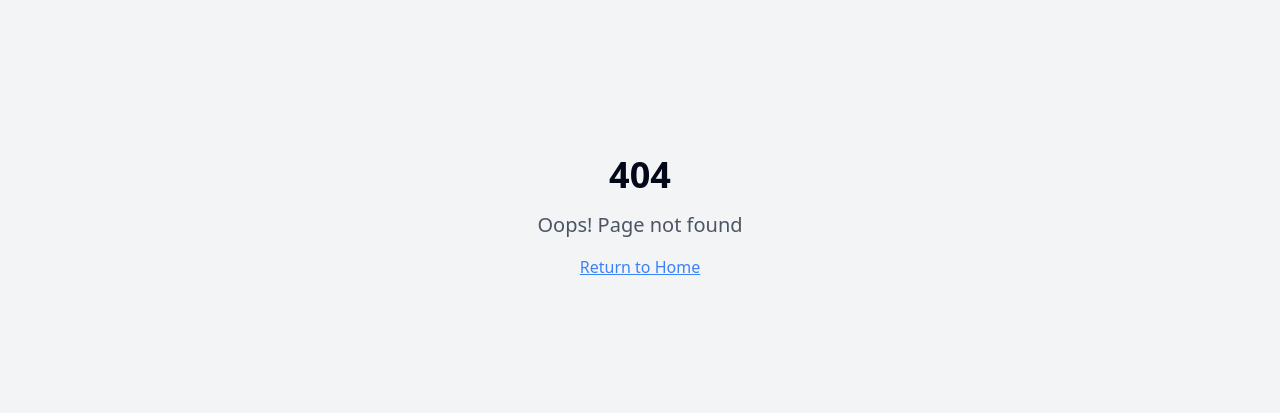
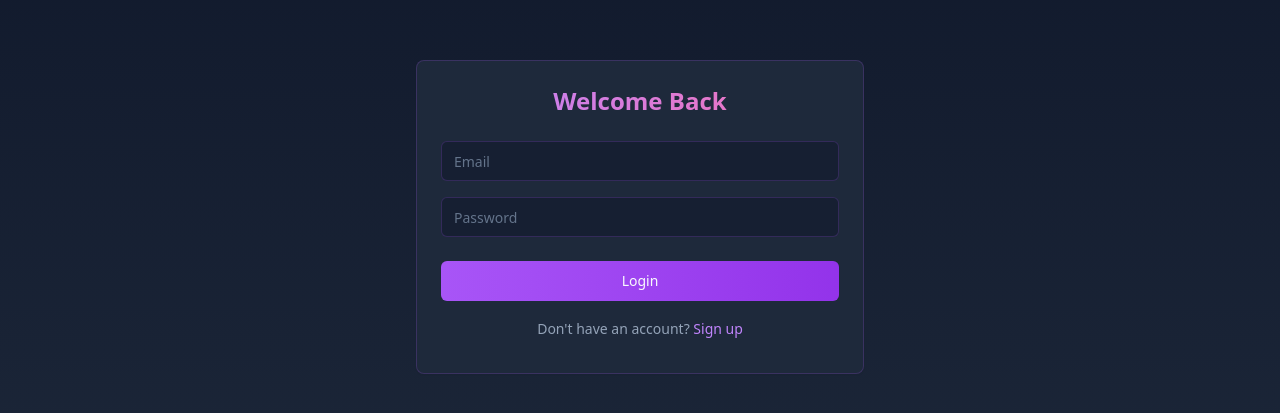
Before and after one commit to balubejagam-bb/soulmate-genesis-ai, a React (Vite) app: page /login in a window 1280 px wide. Before the commit this address had no page. Shown: the part 183-596 px from the top of the page. Built offline with nearby package versions, Linux system fonts and the light colour scheme.

Commit message:
feat: Add login and signup pages

```diff
--- a/src/App.tsx
+++ b/src/App.tsx
@@ -1,27 +1,57 @@
+
 import { Toaster } from "@/components/ui/toaster";
 import { Toaster as Sonner } from "@/components/ui/sonner";
 import { TooltipProvider } from "@/components/ui/tooltip";
 import { QueryClient, QueryClientProvider } from "@tanstack/react-query";
-import { BrowserRouter, Routes, Route } from "react-router-dom";
+import { BrowserRouter, Routes, Route, Navigate } from "react-router-dom";
 import Index from "./pages/Index";
+import Login from "./pages/Login";
+import Signup from "./pages/Signup";
 import NotFound from "./pages/NotFound";
+import { useEffect, useState } from "react";
 
 const queryClient = new QueryClient();
 
-const App = () => (
+const PrivateRoute = ({ children }: { children: React.ReactNode }) => {
+  const isLoggedIn = localStorage.getItem("isLoggedIn") === "true";
+  return isLoggedIn ? <>{children}</> : <Navigate to="/login" />;
+};
+
+const App = () => {
+  const [isInitialized, setIsInitialized] = useState(false);
+
+  useEffect(() => {
+    // This ensures hydration is complete before rendering
+    setIsInitialized(true);
+  }, []);
+
+  if (!isInitialized) {
+    return null;
+  }
+
+  return (
     <QueryClientProvider client={queryClient}>
       <TooltipProvider>
         <Toaster />
         <Sonner />
         <BrowserRouter>
           <Routes>
-          <Route path="/" element={<Index />} />
-          {/* ADD ALL CUSTOM ROUTES ABOVE THE CATCH-ALL "*" ROUTE */}
+            <Route
+              path="/"
+              element={
+                <PrivateRoute>
+                  <Index />
+                </PrivateRoute>
+              }
+            />
+            <Route path="/login" element={<Login />} />
+            <Route path="/signup" element={<Signup />} />
             <Route path="*" element={<NotFound />} />
           </Routes>
         </BrowserRouter>
       </TooltipProvider>
     </QueryClientProvider>
   );
+};
 
 export default App;
--- a/src/pages/Index.tsx
+++ b/src/pages/Index.tsx
@@ -1,5 +1,4 @@
-
-import { useState, useEffect } from "react";
+import { useState, useEffect, useNavigate } from "react";
 import { v4 as uuidv4 } from "uuid";
 import ChatContainer from "@/components/ChatContainer";
 import ChatInput from "@/components/ChatInput";
@@ -23,8 +22,8 @@ const Index = () => {
   const [isLoggedIn, setIsLoggedIn] = useState(false);
   const [sessionTitle, setSessionTitle] = useState("New Chat");
   const [chatHistory, setChatHistory] = useState<Message[]>([]);
+  const navigate = useNavigate();
 
-  // Load chat history from localStorage on component mount
   useEffect(() => {
     const storedChatHistory = localStorage.getItem('chatHistory');
     if (storedChatHistory) {
@@ -37,7 +36,6 @@ const Index = () => {
     }
   }, []);
 
-  // Save chat history to localStorage whenever it changes
   useEffect(() => {
     if (messages.length > 1) { // Only save if we have more than the initial greeting
       localStorage.setItem('chatHistory', JSON.stringify(messages));
@@ -57,7 +55,6 @@ const Index = () => {
       return;
     }
 
-    // Create a new message object
     const newUserMessage: Message = {
       id: uuidv4(),
       text: message,
@@ -65,12 +62,10 @@ const Index = () => {
       timestamp: Date.now()
     };
 
-    // Add user message to chat
     setMessages((prev) => [...prev, newUserMessage]);
     setIsLoading(true);
 
     try {
-      // Create context from previous messages for more personalized responses
       const recentMessages = messages.slice(-5).map(m => ({
         role: m.isAI ? "assistant" : "user",
         content: m.text
@@ -126,9 +121,10 @@ const Index = () => {
     }
   };
 
-  // Temporary login function (to be replaced with Supabase auth)
-  const handleLogin = () => {
-    setIsLoggedIn(true);
+  const handleLogout = () => {
+    localStorage.removeItem("isLoggedIn");
+    localStorage.removeItem("userEmail");
+    navigate("/login");
   };
 
   return (
@@ -152,7 +148,7 @@ const Index = () => {
       <ChatHeader
         title={sessionTitle}
         isLoggedIn={isLoggedIn}
-        onLogin={handleLogin}
+        onLogin={handleLogout}
       />
       <ChatContainer messages={messages} />
       <ChatInput onSendMessage={handleSendMessage} isLoading={isLoading} />
--- /dev/null
+++ b/src/pages/Login.tsx
@@ -0,0 +1,76 @@
+
+import { useState } from "react";
+import { useNavigate } from "react-router-dom";
+import { Button } from "@/components/ui/button";
+import { Input } from "@/components/ui/input";
+import { Card, CardHeader, CardContent, CardFooter } from "@/components/ui/card";
+
+const Login = () => {
+  const [email, setEmail] = useState("");
+  const [password, setPassword] = useState("");
+  const navigate = useNavigate();
+
+  const handleLogin = (e: React.FormEvent) => {
+    e.preventDefault();
+    // For now, store a simple flag in localStorage to indicate login status
+    localStorage.setItem("isLoggedIn", "true");
+    localStorage.setItem("userEmail", email);
+    navigate("/");
+  };
+
+  return (
+    <div className="min-h-screen flex items-center justify-center bg-gradient-to-b from-slate-900 to-slate-800 p-4">
+      <Card className="w-full max-w-md bg-slate-800 border-purple-500/20">
+        <CardHeader>
+          <h1 className="text-2xl font-bold text-center bg-gradient-to-r from-purple-400 to-pink-400 text-transparent bg-clip-text">
+            Welcome Back
+          </h1>
+        </CardHeader>
+        <form onSubmit={handleLogin}>
+          <CardContent className="space-y-4">
+            <div className="space-y-2">
+              <Input
+                type="email"
+                placeholder="Email"
+                value={email}
+                onChange={(e) => setEmail(e.target.value)}
+                required
+                className="bg-slate-900/50 border-purple-500/20"
+              />
+            </div>
+            <div className="space-y-2">
+              <Input
+                type="password"
+                placeholder="Password"
+                value={password}
+                onChange={(e) => setPassword(e.target.value)}
+                required
+                className="bg-slate-900/50 border-purple-500/20"
+              />
+            </div>
+          </CardContent>
+          <CardFooter className="flex flex-col space-y-2">
+            <Button
+              type="submit"
+              className="w-full bg-gradient-to-r from-purple-500 to-purple-600 hover:from-purple-600 hover:to-purple-700"
+            >
+              Login
+            </Button>
+            <p className="text-sm text-slate-400 text-center">
+              Don't have an account?{" "}
+              <Button
+                variant="link"
+                className="text-purple-400 hover:text-purple-300 p-0"
+                onClick={() => navigate("/signup")}
+              >
+                Sign up
+              </Button>
+            </p>
+          </CardFooter>
+        </form>
+      </Card>
+    </div>
+  );
+};
+
+export default Login;
--- /dev/null
+++ b/src/pages/Signup.tsx
@@ -0,0 +1,76 @@
+
+import { useState } from "react";
+import { useNavigate } from "react-router-dom";
+import { Button } from "@/components/ui/button";
+import { Input } from "@/components/ui/input";
+import { Card, CardHeader, CardContent, CardFooter } from "@/components/ui/card";
+
+const Signup = () => {
+  const [email, setEmail] = useState("");
+  const [password, setPassword] = useState("");
+  const navigate = useNavigate();
+
+  const handleSignup = (e: React.FormEvent) => {
+    e.preventDefault();
+    // For now, store a simple flag in localStorage to indicate login status
+    localStorage.setItem("isLoggedIn", "true");
+    localStorage.setItem("userEmail", email);
+    navigate("/");
+  };
+
+  return (
+    <div className="min-h-screen flex items-center justify-center bg-gradient-to-b from-slate-900 to-slate-800 p-4">
+      <Card className="w-full max-w-md bg-slate-800 border-purple-500/20">
+        <CardHeader>
+          <h1 className="text-2xl font-bold text-center bg-gradient-to-r from-purple-400 to-pink-400 text-transparent bg-clip-text">
+            Create Account
+          </h1>
+        </CardHeader>
+        <form onSubmit={handleSignup}>
+          <CardContent className="space-y-4">
+            <div className="space-y-2">
+              <Input
+                type="email"
+                placeholder="Email"
+                value={email}
+                onChange={(e) => setEmail(e.target.value)}
+                required
+                className="bg-slate-900/50 border-purple-500/20"
+              />
+            </div>
+            <div className="space-y-2">
+              <Input
+                type="password"
+                placeholder="Password"
+                value={password}
+                onChange={(e) => setPassword(e.target.value)}
+                required
+                className="bg-slate-900/50 border-purple-500/20"
+              />
+            </div>
+          </CardContent>
+          <CardFooter className="flex flex-col space-y-2">
+            <Button
+              type="submit"
+              className="w-full bg-gradient-to-r from-purple-500 to-purple-600 hover:from-purple-600 hover:to-purple-700"
+            >
+              Sign Up
+            </Button>
+            <p className="text-sm text-slate-400 text-center">
+              Already have an account?{" "}
+              <Button
+                variant="link"
+                className="text-purple-400 hover:text-purple-300 p-0"
+                onClick={() => navigate("/login")}
+              >
+                Login
+              </Button>
+            </p>
+          </CardFooter>
+        </form>
+      </Card>
+    </div>
+  );
+};
+
+export default Signup;
```
Lines whose indentation alone changed are shown as unchanged.
